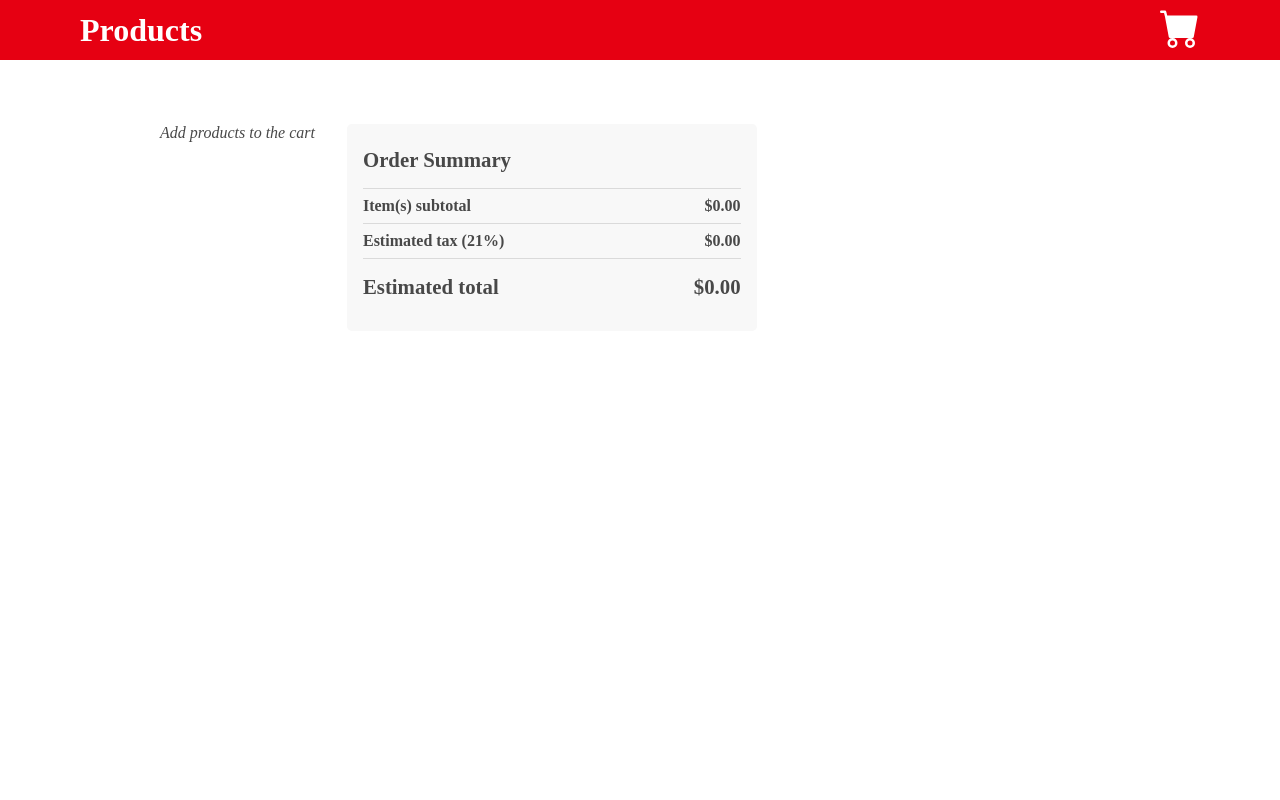
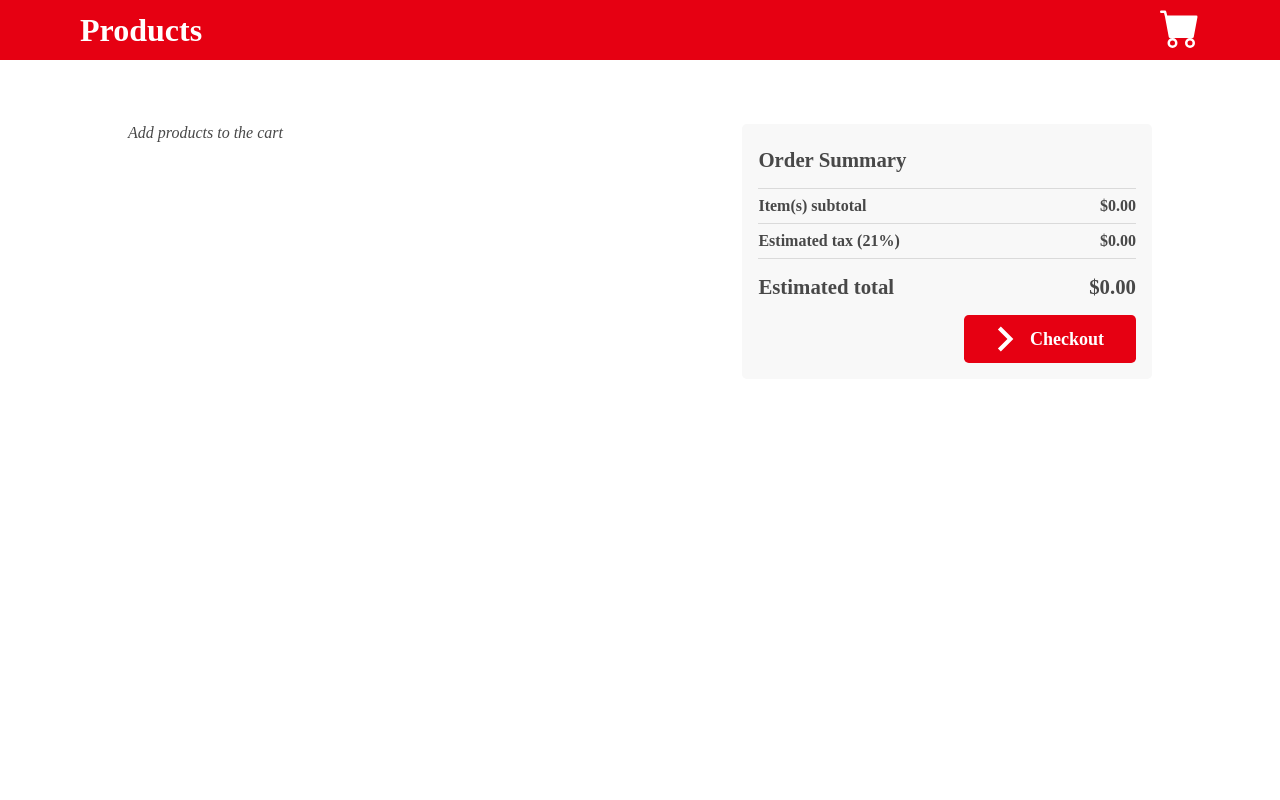
Before and after one commit to ArielCorte/arielcorte-amiibo, a React (Create React App) app: page /cart in a window 1280 px wide. Shown: the top 800 px of the page. Built offline with nearby package versions, Linux system fonts and the light colour scheme; a web font is replaced by a local one.

Commit message:
added localStorage

```diff
--- a/src/common/components/CartSummary.jsx
+++ b/src/common/components/CartSummary.jsx
@@ -1,8 +1,12 @@
 import React from 'react'
 import styled from 'styled-components'
+import CheckoutBtn from './CheckoutBtn'
 import Price from './Price'
+import { resetCart } from '../../features/cart/cartSlice'
 
-const CartSummary = ({ subTotal, taxPct }) => {
+import { connect } from 'react-redux'
+
+const CartSummary = ({ subTotal, taxPct, resetCart }) => {
   return (
     <Wrapper>
       <h2 className='title'>Order Summary</h2>
@@ -18,8 +22,17 @@ const CartSummary = ({ subTotal, taxPct }) => {
         <p className='label'>Estimated total</p>
         <Price className='price' value={subTotal + (subTotal / 100) * taxPct} />
       </div>
+      <CheckoutBtn onClick={() => resetCart()} />
     </Wrapper>
   )
+}
+
+const mapDispatchToProps = (dispatch) => {
+  return {
+    resetCart: () => {
+      dispatch(resetCart())
+    },
+  }
 }
 
 const Wrapper = styled.div`
@@ -65,4 +78,4 @@ const Wrapper = styled.div`
   }
 `
 
-export default CartSummary
+export default connect(null, mapDispatchToProps)(CartSummary)
--- a/src/common/components/CheckoutBtn.jsx
+++ b/src/common/components/CheckoutBtn.jsx
@@ -2,9 +2,9 @@ import React from 'react'
 import styled from 'styled-components'
 import { MdNavigateNext } from 'react-icons/md'
 
-const CheckoutBtn = () => {
+const CheckoutBtn = ({ onClick }) => {
   return (
-    <Btn>
+    <Btn onClick={() => onClick()}>
       <MdNavigateNext size='50' /> Checkout
     </Btn>
   )
--- a/src/common/components/Product.jsx
+++ b/src/common/components/Product.jsx
@@ -2,7 +2,7 @@ import React from 'react'
 import styled from 'styled-components'
 import TypeBadge from './TypeBadge'
 import Price from './Price'
-import { BsCartPlusFill, BsCartCheckFill } from 'react-icons/bs'
+import { BsCartPlus, BsCartCheckFill } from 'react-icons/bs'
 
 import { connect } from 'react-redux'
 import { addToCart, removeFromCart } from '../../features/cart/cartSlice'
@@ -47,7 +47,7 @@ const Product = ({
             {inCart ? (
               <BsCartCheckFill size='2.5rem' />
             ) : (
-              <BsCartPlusFill size='2.5rem' />
+              <BsCartPlus size='2.5rem' />
             )}
           </div>
         </div>
--- a/src/features/cart/Cart.jsx
+++ b/src/features/cart/Cart.jsx
@@ -1,4 +1,4 @@
-import React from 'react'
+import React, { useEffect } from 'react'
 import { useSelector } from 'react-redux'
 import styled from 'styled-components'
 import CartProduct from '../../common/components/CartProduct'
@@ -7,9 +7,13 @@ import CartSummary from '../../common/components/CartSummary'
 const Cart = () => {
   const cartProducts = useSelector((state) => state.cart)
 
+  useEffect(() => {
+    localStorage.setItem('cart', JSON.stringify(cartProducts))
+  }, [cartProducts])
+
   return (
     <Wrapper>
-      {window.innerWidth < 460 ? <div></div> : <div></div>}
+      {window.innerWidth < 460 ? <div></div> : null}
       <div className='cart-products-container'>
         {cartProducts.length > 0 ? (
           cartProducts.map((product) => (
@@ -49,6 +53,10 @@ const Wrapper = styled.div`
   margin-top: 4rem;
   min-height: 100vh;
 
+  .cart-products-container {
+    flex-grow: 1;
+  }
+
   .cart-summary-container {
     width: 40%;
   }
--- a/src/features/cart/cartSlice.js
+++ b/src/features/cart/cartSlice.js
@@ -2,7 +2,7 @@ import { createSlice } from '@reduxjs/toolkit'
 
 export const cartSlice = createSlice({
   name: 'cart',
-  initialState: [],
+  initialState: JSON.parse(localStorage.getItem('cart')) || [],
   reducers: {
     addToCart(state, action) {
       if (action.payload in state) {
@@ -24,9 +24,13 @@ export const cartSlice = createSlice({
         state.find((prod) => prod.id === action.payload).qty--
       }
     },
+    resetCart() {
+      return []
+    },
   },
 })
 
-export const { addToCart, removeFromCart, addQty, subQty } = cartSlice.actions
+export const { addToCart, removeFromCart, addQty, subQty, resetCart } =
+  cartSlice.actions
 
 export default cartSlice.reducer
```
